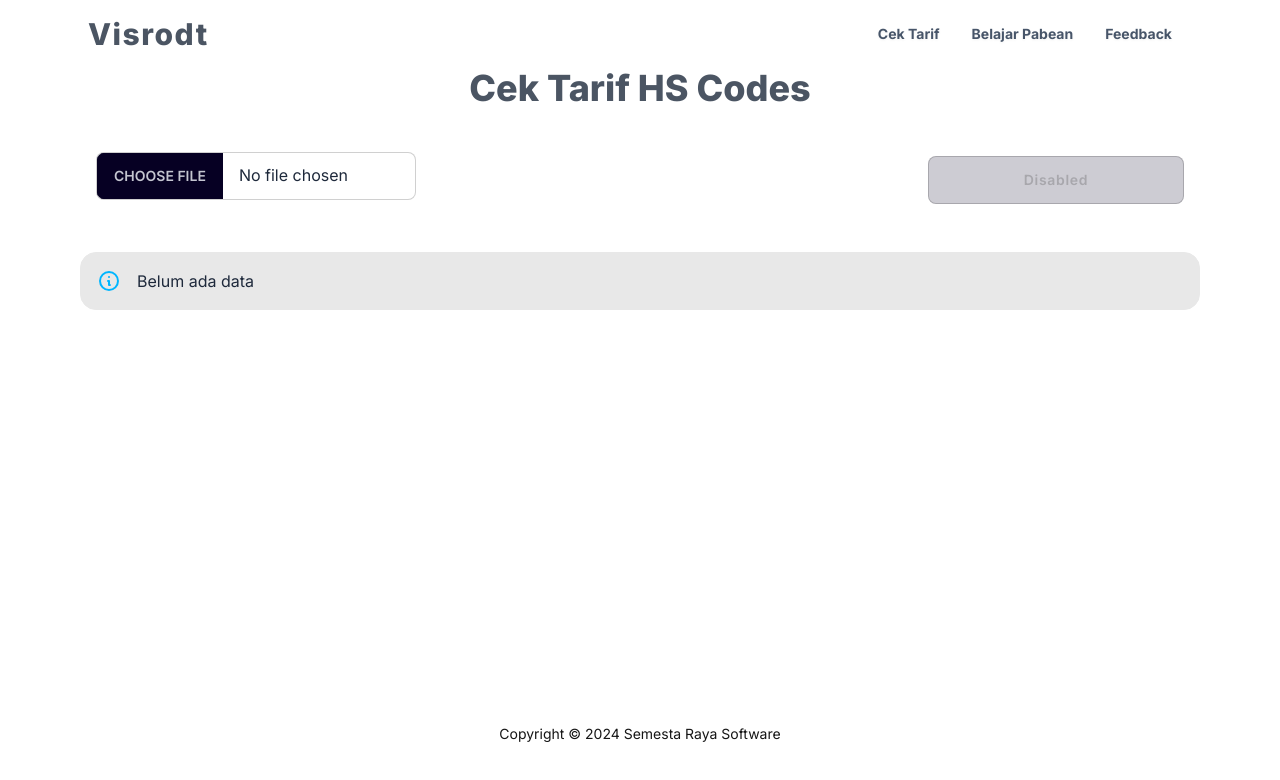
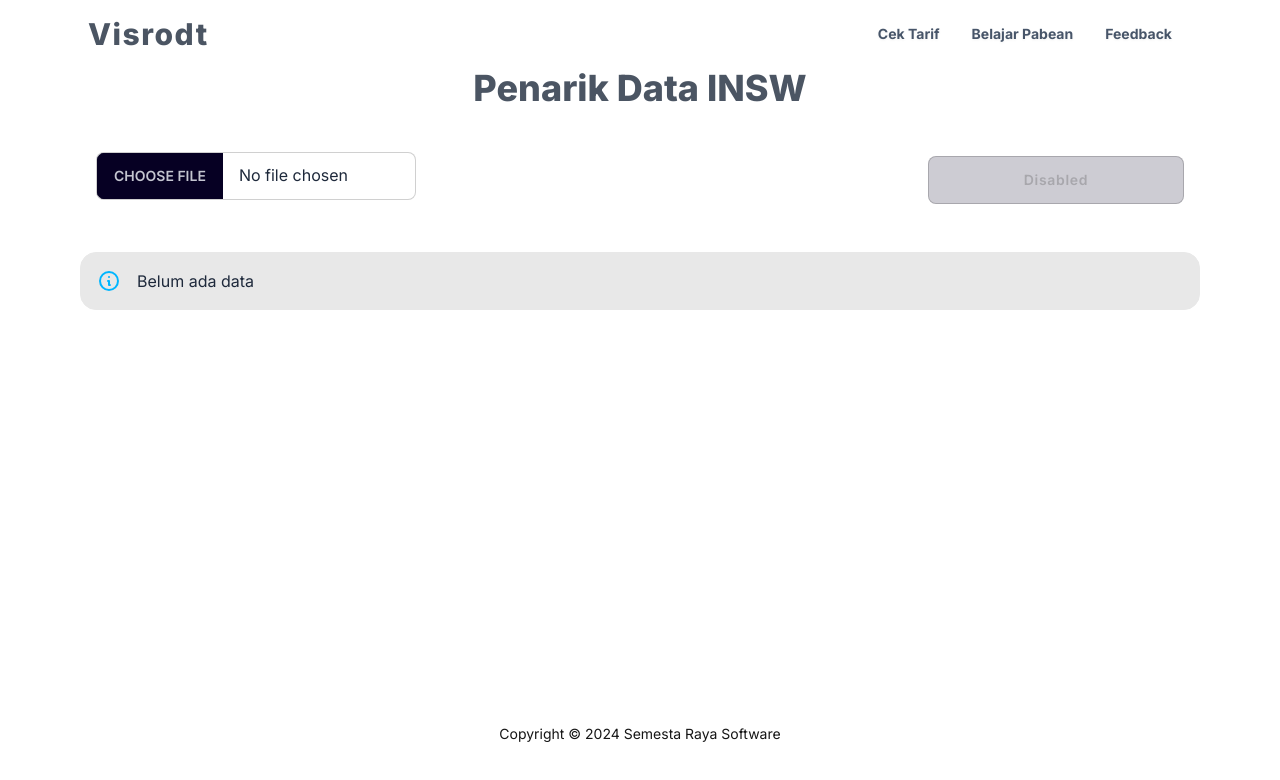
Before and after one commit to apktntaj/malika, a Next.js app: page /cek-tarif in a window 1280 px wide. Shown: the top 780 px of the page. Built offline with nearby package versions, Linux system fonts and the light colour scheme.

Commit message:
Change Cek tarif title

```diff
--- a/app/cek-tarif/page.jsx
+++ b/app/cek-tarif/page.jsx
@@ -5,7 +5,7 @@ import Title from "../ui/Title";
 const CekTarifPage = () => {
   return (
     <div className="container">
-      <Title title="Cek Tarif HS Codes" />
+      <Title title="Penarik Data INSW" />
       <ActionTableWrapper />
     </div>
   );
```
